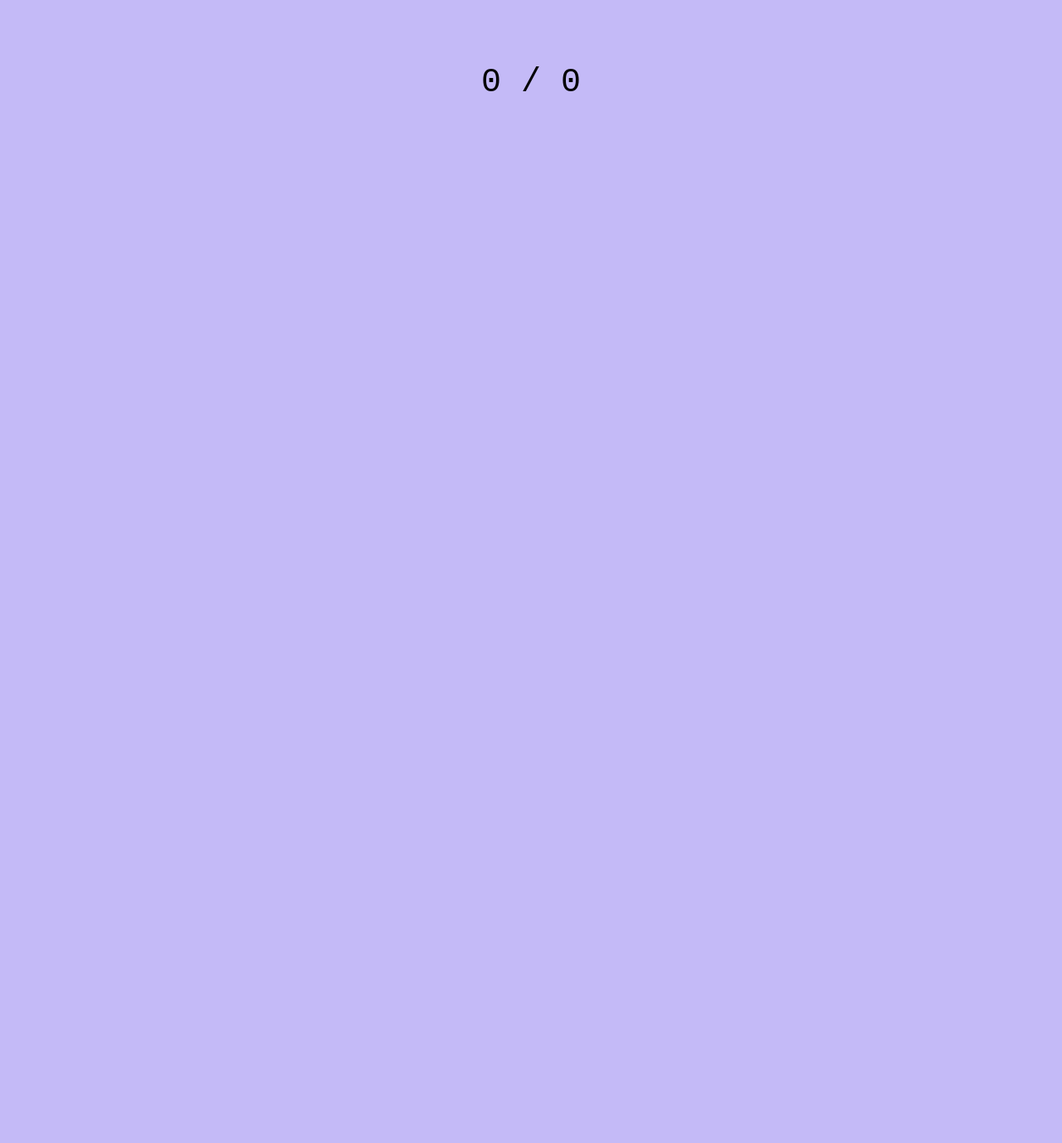
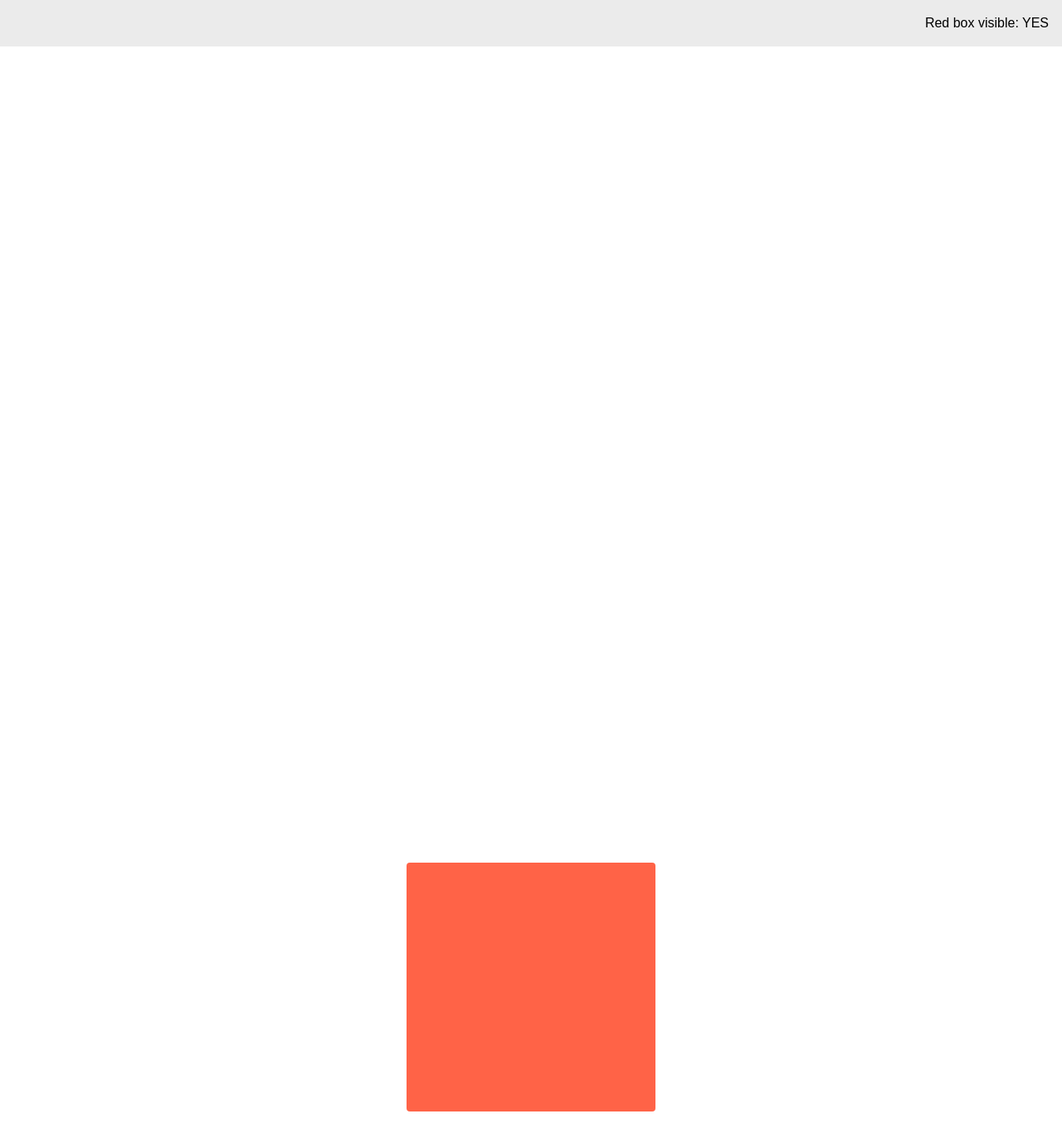
Before and after one commit to arnoldpaye/react-joy, a React (Vite) app: page / in a window 1280 px wide. Shown: the top 1378 px of the page at 83% size. Before the commit the page ends 800 px from the top, so only its background shows below. Built offline with nearby package versions, Linux system fonts and the light colour scheme; a web font is replaced by a local one.

Commit message:
feat: custom hooks exercise 2

```diff
--- a/src/App.jsx
+++ b/src/App.jsx
@@ -1,16 +1,18 @@
 import React from "react";
 
-import useMousePosition from "./hooks/use-mouse-position";
+import useIsOnScreen from "./hooks/use-is-on-screen";
 
 function App() {
-  const mousePosition = useMousePosition();
+  const elementRef = React.useRef();
+  const isOnScreen = useIsOnScreen(elementRef);
 
   return (
-    <div className="wrapper">
-      <p>
-        {mousePosition.x} / {mousePosition.y}
-      </p>
-    </div>
+    <>
+      <header>Red box visible: {isOnScreen ? "YES" : "NO"}</header>
+      <div className="wrapper">
+        <div ref={elementRef} className="red box" />
+      </div>
+    </>
   );
 }
 
--- /dev/null
+++ b/src/hooks/use-is-on-screen.js
@@ -0,0 +1,23 @@
+import React from "react";
+
+function useIsOnScreen(elementRef) {
+  const [isOnScreen, setIsOnScreen] = React.useState(false);
+
+  React.useEffect(() => {
+    const observer = new IntersectionObserver((entries) => {
+      const [entry] = entries;
+
+      setIsOnScreen(entry.isIntersecting);
+    });
+
+    observer.observe(elementRef.current);
+
+    return () => {
+      observer.disconnect();
+    };
+  }, [elementRef]);
+
+  return isOnScreen;
+}
+
+export default useIsOnScreen;
--- a/src/styles.css
+++ b/src/styles.css
@@ -1,21 +1,31 @@
-html,
-body,
-#root {
-  height: 100%;
-}
 body {
   padding: 0px;
-  background: hsl(250deg 80% 85%);
 }
-
-.wrapper {
-  height: 200px;
+header {
+  position: fixed;
+  top: 0;
   display: flex;
-  flex-direction: column;
-  justify-content: center;
-  align-items: center;
+  justify-content: flex-end;
+  width: 100%;
+  padding: 16px;
+  background: hsl(0deg 0% 90% / 0.8);
+  backdrop-filter: blur(10px);
 }
-p {
-  font-size: 2.5rem;
-  font-family: monospace;
+#root {
+  padding-top: 130vh;
+  padding-bottom: 150vh;
 }
+.box {
+  background: tomato;
+  width: min(75%, 300px);
+  aspect-ratio: 1 / 1;
+  margin: 0 auto;
+  border-radius: 4px;
+}
+.box.red {
+  background: tomato;
+}
+.box.purple {
+  background: mediumpurple;
+  margin-top: 32px;
+}
```
